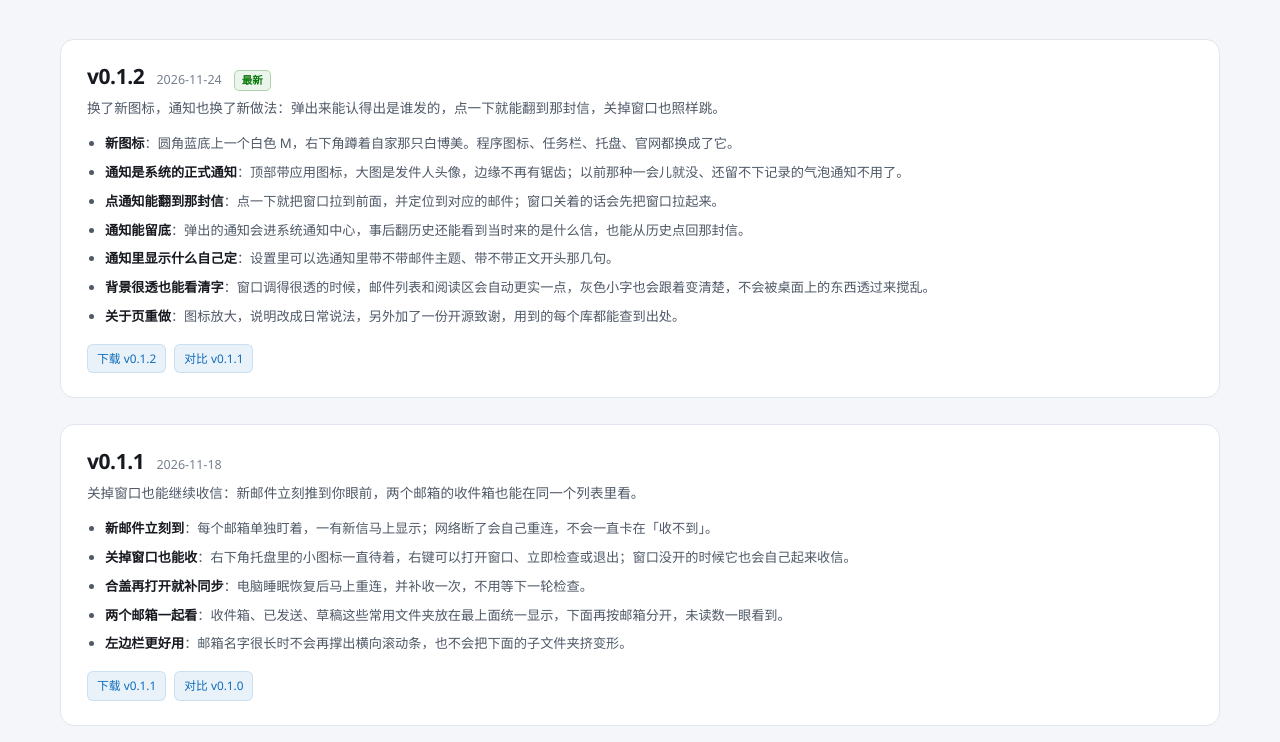
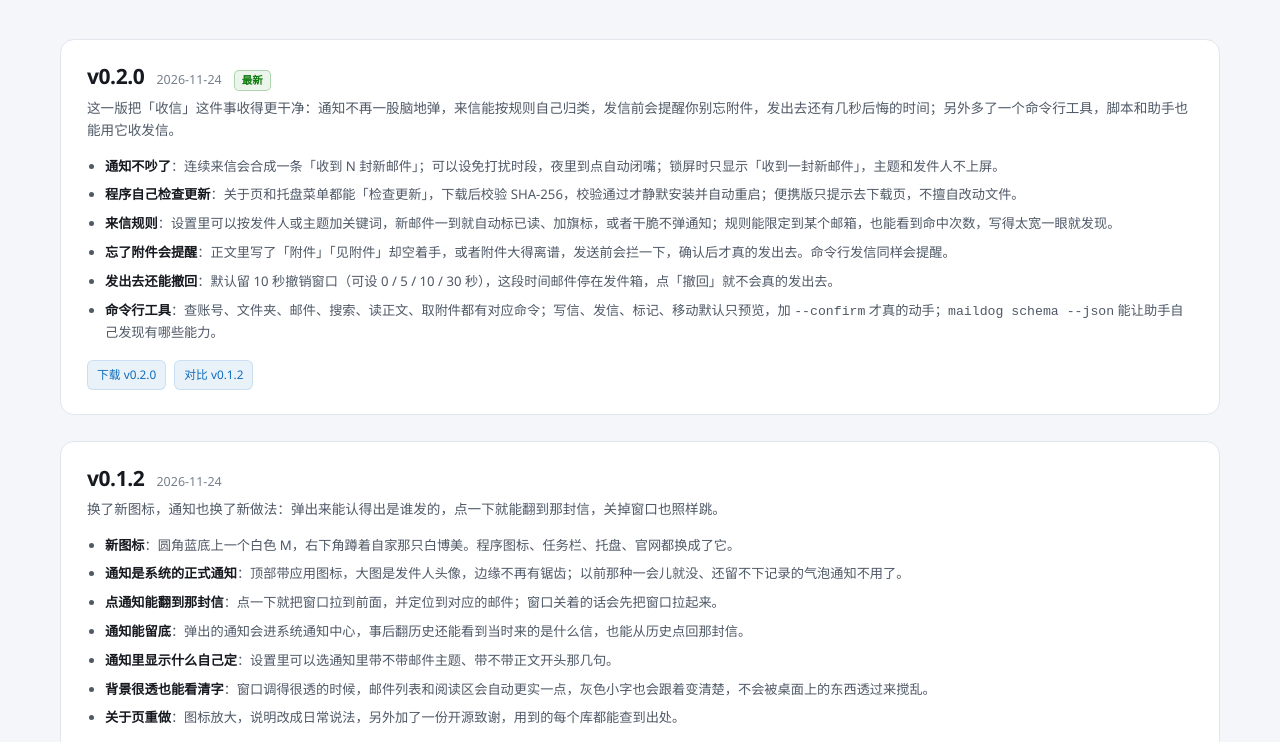
Before and after one commit to refout/MailDog, a plain HTML site: page web/changelog.html in a window 1280 px wide. Shown: the part 265-1007 px from the top of the page. Drawn offline with Linux system fonts and the light colour scheme; no server answers.

Commit message:
chore(release): 版本号升到 0.2.0 并更新更新日志
- Directory.Build.props 版本 0.1.2 → 0.2.0
- 官网更新日志补 v0.2.0 条目，首页版本标记与「只读版」旧文案一并修正
- README 顶部改为 v0.2.0 口径，补来信规则、附件提醒、延迟发送、自动更新与 CLI 说明
- PLAN 的 v0.2.0 节标记为已完成，仅留发布后真机验证两条

```diff
--- a/web/changelog.html
+++ b/web/changelog.html
@@ -58,7 +58,7 @@
 
 <main id="main">
   <div class="wrap page-head">
-    <span class="pill"><span class="dot"></span> 当前版本 <span data-release-version>v0.1.2</span></span>
+    <span class="pill"><span class="dot"></span> 当前版本 <span data-release-version>v0.2.0</span></span>
     <h1>更新日志</h1>
     <p>每个版本改了什么，这里都用日常说法写出来。每个版本都有 64 位与 Arm 的便携包，64 位另有安装包。</p>
   </div>
@@ -67,9 +67,29 @@
 
     <article class="release">
       <div class="release-top">
+        <h2>v0.2.0</h2>
+        <span class="date">2026-11-24</span>
+        <span class="latest">最新</span>
+      </div>
+      <p class="summary">这一版把「收信」这件事收得更干净：通知不再一股脑地弹，来信能按规则自己归类，发信前会提醒你别忘附件，发出去还有几秒后悔的时间；另外多了一个命令行工具，脚本和助手也能用它收发信。</p>
+      <ul>
+        <li><b>通知不吵了</b>：连续来信会合成一条「收到 N 封新邮件」；可以设免打扰时段，夜里到点自动闭嘴；锁屏时只显示「收到一封新邮件」，主题和发件人不上屏。</li>
+        <li><b>程序自己检查更新</b>：关于页和托盘菜单都能「检查更新」，下载后校验 SHA-256，校验通过才静默安装并自动重启；便携版只提示去下载页，不擅自改动文件。</li>
+        <li><b>来信规则</b>：设置里可以按发件人或主题加关键词，新邮件一到就自动标已读、加旗标，或者干脆不弹通知；规则能限定到某个邮箱，也能看到命中次数，写得太宽一眼就发现。</li>
+        <li><b>忘了附件会提醒</b>：正文里写了「附件」「见附件」却空着手，或者附件大得离谱，发送前会拦一下，确认后才真的发出去。命令行发信同样会提醒。</li>
+        <li><b>发出去还能撤回</b>：默认留 10 秒撤销窗口（可设 0 / 5 / 10 / 30 秒），这段时间邮件停在发件箱，点「撤回」就不会真的发出去。</li>
+        <li><b>命令行工具</b>：查账号、文件夹、邮件、搜索、读正文、取附件都有对应命令；写信、发信、标记、移动默认只预览，加 <code>--confirm</code> 才真的动手；<code>maildog schema --json</code> 能让助手自己发现有哪些能力。</li>
+      </ul>
+      <div class="assets">
+        <a href="https://github.com/refout/MailDog/releases/tag/v0.2.0" target="_blank" rel="noopener">下载 v0.2.0</a>
+        <a href="https://github.com/refout/MailDog/compare/v0.1.2...v0.2.0" target="_blank" rel="noopener">对比 v0.1.2</a>
+      </div>
+    </article>
+
+    <article class="release">
+      <div class="release-top">
         <h2>v0.1.2</h2>
         <span class="date">2026-11-24</span>
-        <span class="latest">最新</span>
       </div>
       <p class="summary">换了新图标，通知也换了新做法：弹出来能认得出是谁发的，点一下就能翻到那封信，关掉窗口也照样跳。</p>
       <ul>
```
Also changed, not shown: web/index.html (+3 -3 lines), 3 other files.
